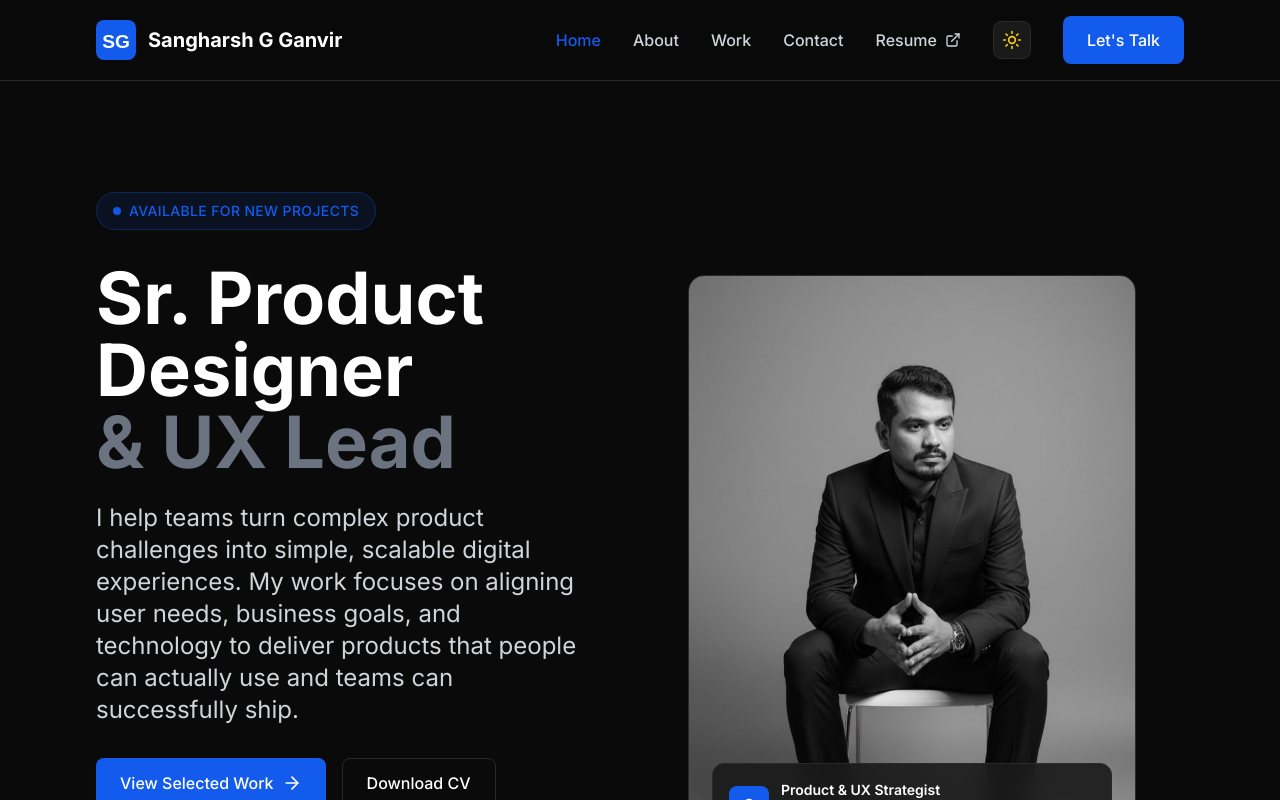
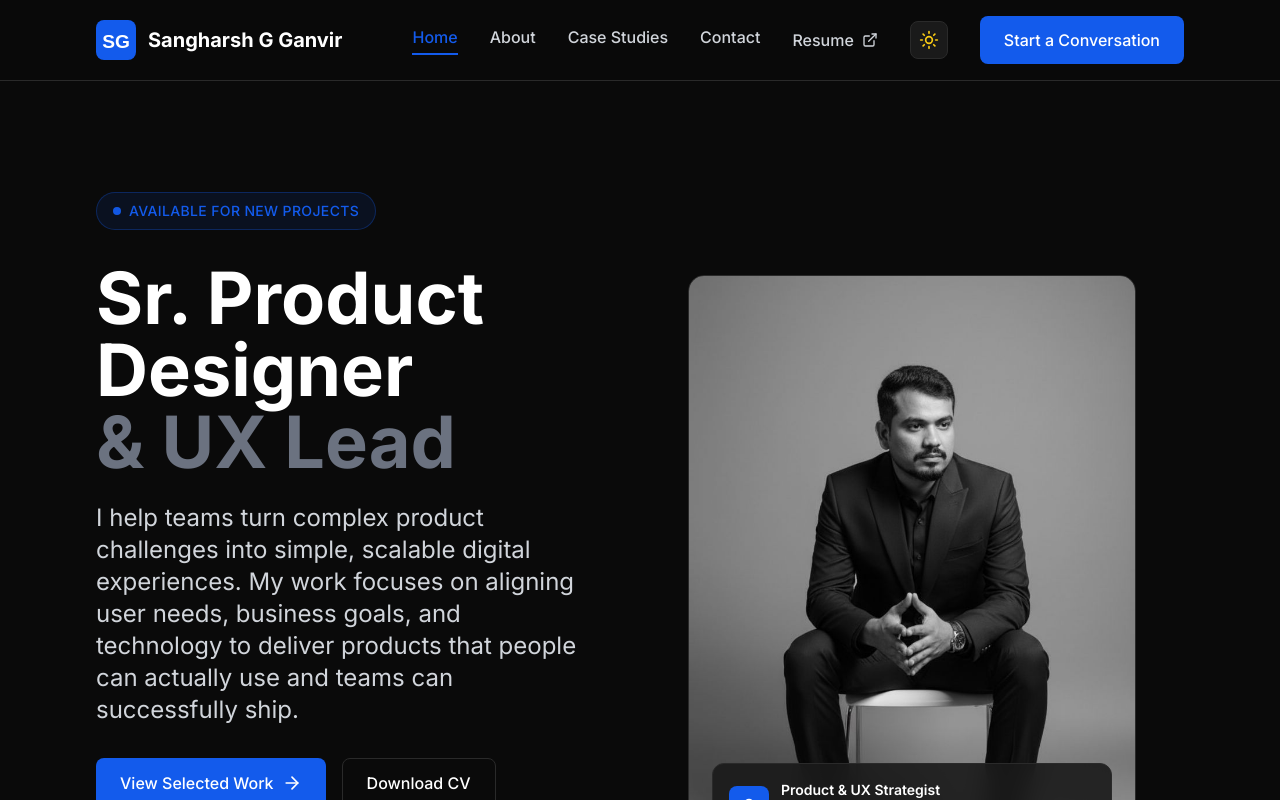
Before and after one commit to SangharshGanvir/MyPortfolioPM, a React (Vite) app: page / in a window 1280 px wide. Shown: the top 800 px of the page. Built offline with nearby package versions, Linux system fonts and the light colour scheme.

Commit message:
update header

```diff
--- a/src/components/Header.jsx
+++ b/src/components/Header.jsx
@@ -1,4 +1,4 @@
-import { useState } from 'react';
+import { useState, useEffect } from 'react';
 import { Link, useLocation } from 'react-router-dom';
 import { ExternalLink, Zap, Menu, X } from 'lucide-react';
 import ThemeToggle from './ThemeToggle';
@@ -6,15 +6,38 @@ import ThemeToggle from './ThemeToggle';
 const Header = () => {
   const location = useLocation();
   const [mobileMenuOpen, setMobileMenuOpen] = useState(false);
+  const [scrolled, setScrolled] = useState(false);
+
+  useEffect(() => {
+    const handleScroll = () => {
+      setScrolled(window.scrollY > 20);
+    };
+
+    window.addEventListener('scroll', handleScroll);
+    return () => window.removeEventListener('scroll', handleScroll);
+  }, []);
 
   const isActive = (path) => {
-    return location.pathname === path ? 'text-primary' : 'text-gray-300 hover:text-white';
+    return location.pathname === path;
+  };
+
+  const getLinkClasses = (path) => {
+    const active = isActive(path);
+    return `${
+      active
+        ? 'text-primary border-b-2 border-primary'
+        : 'text-gray-300 hover:text-white border-b-2 border-transparent'
+    } transition-all font-medium pb-1`;
   };
 
   const closeMobileMenu = () => setMobileMenuOpen(false);
 
   return (
-    <header className="fixed top-0 left-0 right-0 z-50 bg-dark-bg/95 backdrop-blur-md border-b border-dark-border">
+    <header className={`fixed top-0 left-0 right-0 z-50 transition-all duration-300 ${
+      scrolled
+        ? 'bg-[rgba(10,10,10,0.9)] backdrop-blur-[10px] border-b border-[rgba(255,255,255,0.06)]'
+        : 'bg-dark-bg/95 backdrop-blur-md border-b border-dark-border'
+    }`}>
       <nav className="container-custom py-4">
         <div className="flex items-center justify-between">
           <Link to="/" className="flex items-center gap-2 md:gap-3 hover:opacity-80 transition-opacity" onClick={closeMobileMenu}>
@@ -28,16 +51,16 @@ const Header = () => {
 
           {/* Desktop Navigation */}
           <div className="hidden lg:flex items-center gap-6 xl:gap-8">
-            <Link to="/" className={`${isActive('/')} transition-colors font-medium`}>
+            <Link to="/" className={getLinkClasses('/')}>
               Home
             </Link>
-            <Link to="/about" className={`${isActive('/about')} transition-colors font-medium`}>
+            <Link to="/about" className={getLinkClasses('/about')}>
               About
             </Link>
-            <Link to="/work" className={`${isActive('/work')} transition-colors font-medium`}>
-              Work
+            <Link to="/work" className={getLinkClasses('/work')}>
+              Case Studies
             </Link>
-            <Link to="/contact" className={`${isActive('/contact')} transition-colors font-medium`}>
+            <Link to="/contact" className={getLinkClasses('/contact')}>
               Contact
             </Link>
             <a
@@ -53,7 +76,7 @@ const Header = () => {
               to="/lets-talk"
               className="btn-primary"
             >
-              Let's Talk
+              Start a Conversation
             </Link>
           </div>
 
@@ -73,28 +96,28 @@ const Header = () => {
             <div className="flex flex-col gap-4">
               <Link
                 to="/"
-                className={`${isActive('/')} transition-colors font-medium py-2`}
+                className={`${isActive('/') ? 'text-primary' : 'text-gray-300'} transition-colors font-medium py-2`}
                 onClick={closeMobileMenu}
               >
                 Home
               </Link>
               <Link
                 to="/about"
-                className={`${isActive('/about')} transition-colors font-medium py-2`}
+                className={`${isActive('/about') ? 'text-primary' : 'text-gray-300'} transition-colors font-medium py-2`}
                 onClick={closeMobileMenu}
               >
                 About
               </Link>
               <Link
                 to="/work"
-                className={`${isActive('/work')} transition-colors font-medium py-2`}
+                className={`${isActive('/work') ? 'text-primary' : 'text-gray-300'} transition-colors font-medium py-2`}
                 onClick={closeMobileMenu}
               >
-                Work
+                Case Studies
               </Link>
               <Link
                 to="/contact"
-                className={`${isActive('/contact')} transition-colors font-medium py-2`}
+                className={`${isActive('/contact') ? 'text-primary' : 'text-gray-300'} transition-colors font-medium py-2`}
                 onClick={closeMobileMenu}
               >
                 Contact
@@ -116,7 +139,7 @@ const Header = () => {
                 className="btn-primary text-center mt-2"
                 onClick={closeMobileMenu}
               >
-                Let's Talk
+                Start a Conversation
               </Link>
             </div>
           </div>
```
